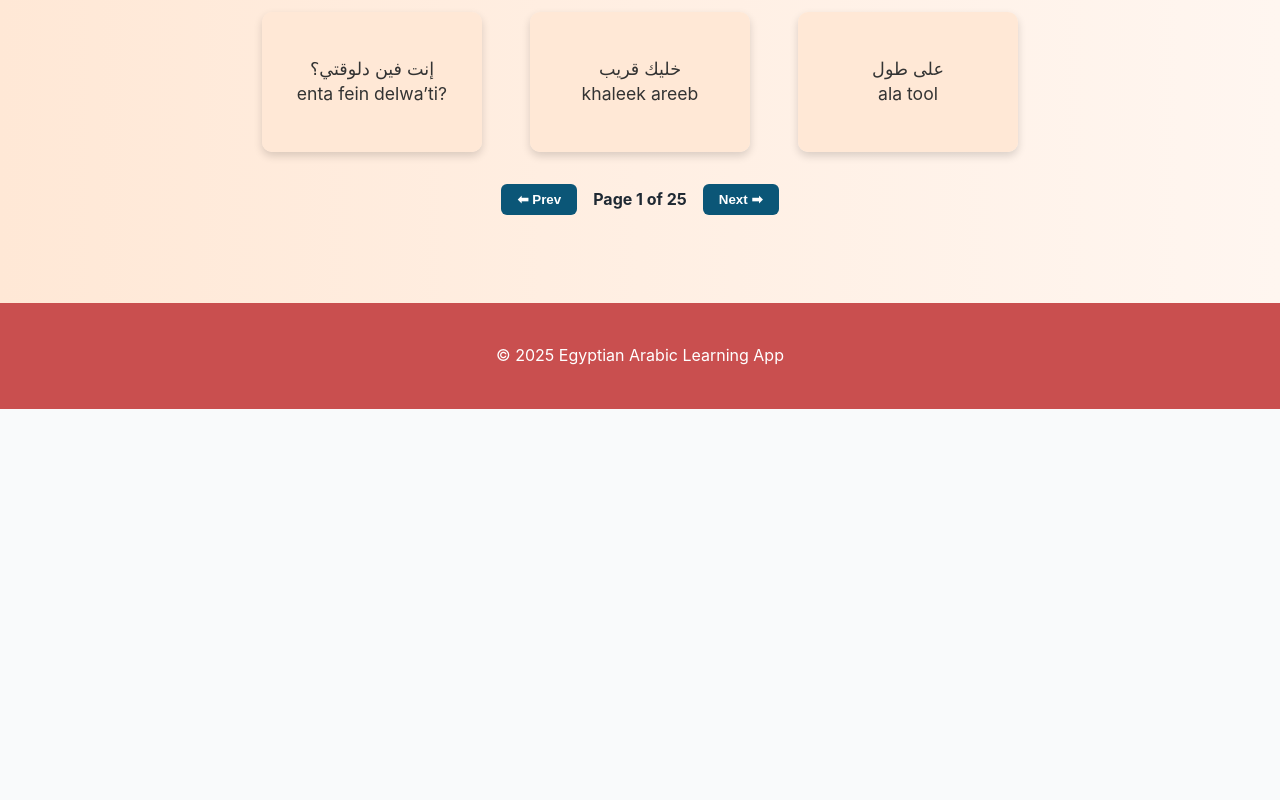
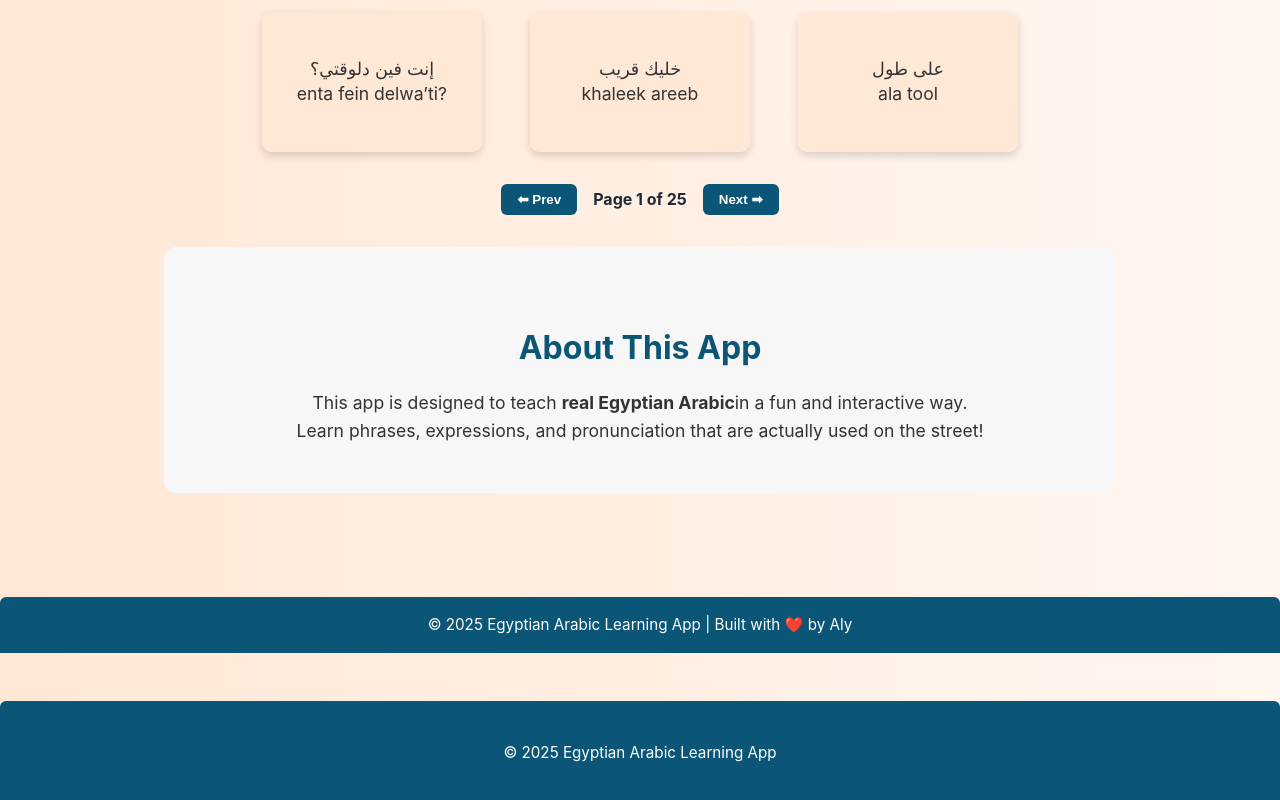
Before and after one commit to AlyAtalla/Masry, a React (Vite) app in the folder egyptian-arabic-app/: page / in a window 1280 px wide. Shown: the part 1154-1954 px from the top of the page. Before the commit the page ends 1563 px from the top, so only its background shows below. Built offline with nearby package versions, Linux system fonts and the light colour scheme.

Commit message:
Add footer and about

```diff
--- a/egyptian-arabic-app/src/app/App.tsx
+++ b/egyptian-arabic-app/src/app/App.tsx
@@ -1,6 +1,7 @@
 import "./App.css";
 import CardGame from "../features/cards/CardGame";
-
+import About from "../features/about/About";
+import Footer from "../features/footer/Footer";
 function App() {
   return (
     <div className="app">
@@ -24,9 +25,10 @@ function App() {
           <h2>Flashcards</h2>
           <p>Flip the cards to see translations and transliterations.</p>
           <CardGame />
+           <About />
         </section>
       </main>
-
+<Footer />
       <footer className="app-footer">
         <div className="container">
           © 2025 Egyptian Arabic Learning App
--- /dev/null
+++ b/egyptian-arabic-app/src/features/about/About.css
@@ -0,0 +1,20 @@
+.about {
+  background-color: #f7f7f7;
+  padding: 3rem 1rem;
+  text-align: center;
+  border-radius: 12px;
+  margin: 2rem 0;
+}
+
+.about h2 {
+  font-size: 2rem;
+  margin-bottom: 1rem;
+  color: #0b5677;
+}
+
+.about p {
+  font-size: 1.1rem;
+  color: #333;
+  max-width: 700px;
+  margin: 0 auto;
+}
--- /dev/null
+++ b/egyptian-arabic-app/src/features/about/About.tsx
@@ -0,0 +1,17 @@
+import React from "react";
+import "./About.css";
+
+const About: React.FC = () => {
+  return (
+    <section className="about">
+      <h2>About This App</h2>
+      <p>
+        This app is designed to teach <strong>real Egyptian Arabic</strong>
+        in a fun and interactive way. Learn phrases, expressions, and
+        pronunciation that are actually used on the street!
+      </p>
+    </section>
+  );
+};
+
+export default About;
--- /dev/null
+++ b/egyptian-arabic-app/src/features/footer/Footer.css
@@ -0,0 +1,13 @@
+.app-footer {
+  background-color: #0b5677;  /* deep blue accent */
+  color: #fff;
+  padding: 1rem 0;
+  text-align: center;
+  font-size: 0.95rem;
+  border-radius: 6px 6px 0 0;
+  margin-top: 3rem;
+}
+
+.app-footer p {
+  margin: 0;
+}
--- /dev/null
+++ b/egyptian-arabic-app/src/features/footer/Footer.tsx
@@ -0,0 +1,14 @@
+import React from "react";
+import "./Footer.css";
+
+const Footer: React.FC = () => {
+  return (
+    <footer className="app-footer">
+      <p>
+        © 2025 Egyptian Arabic Learning App | Built with ❤️ by Aly
+      </p>
+    </footer>
+  );
+};
+
+export default Footer;
```
